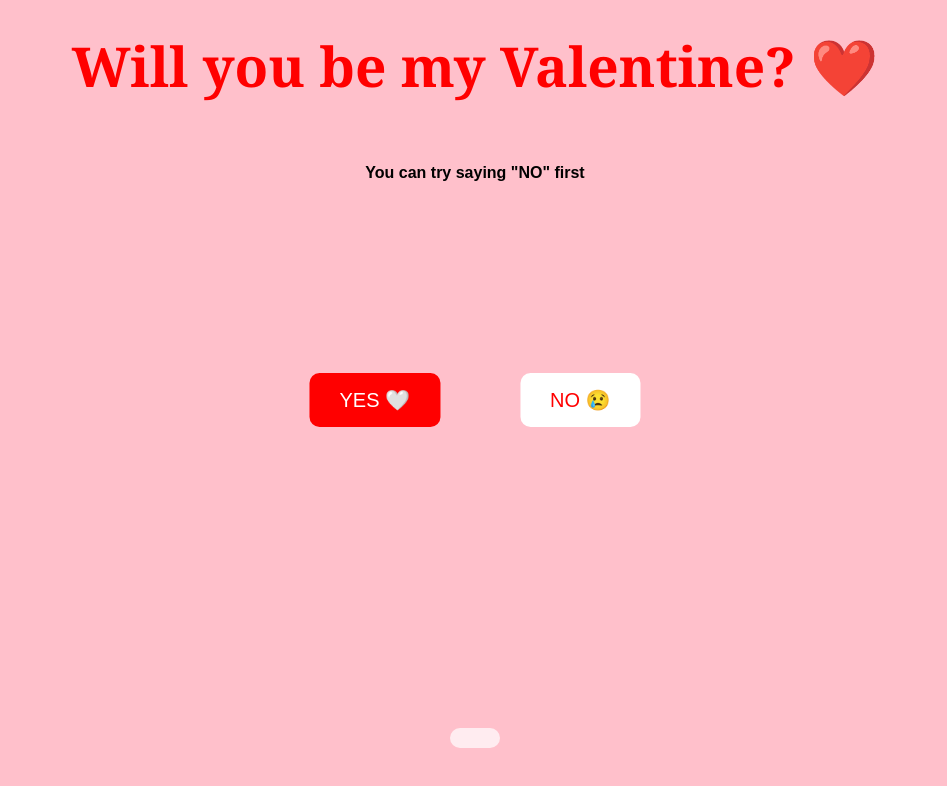
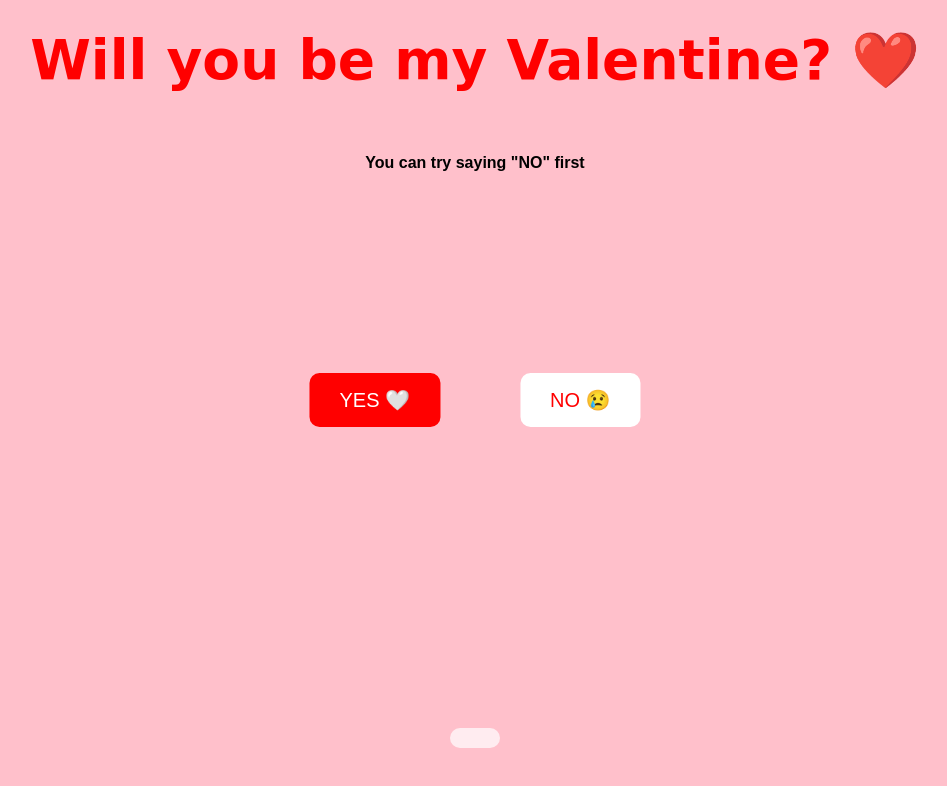
Before and after one commit to ishitamba/ai-valentine-site, a plain HTML site: page index.html in a window 1280 px wide. Both pictures are taken after a click on the button "Start Love 💕". Shown: the whole page, without its empty margins (165-1112 px from the left). Drawn offline with Linux system fonts and the light colour scheme.

Commit message:
Update style.css

```diff
--- a/style.css
+++ b/style.css
@@ -28,7 +28,7 @@ body {
     margin-bottom: 40px;
 margin-top: 10px;
     color: red;
-    font-family: "Georgia", serif;
+    font-family: "Brush Script MT", "Lucida Handwriting", cursive;
 }
 
 /* BUTTON CONTAINER (Centers YES + NO) */
```
